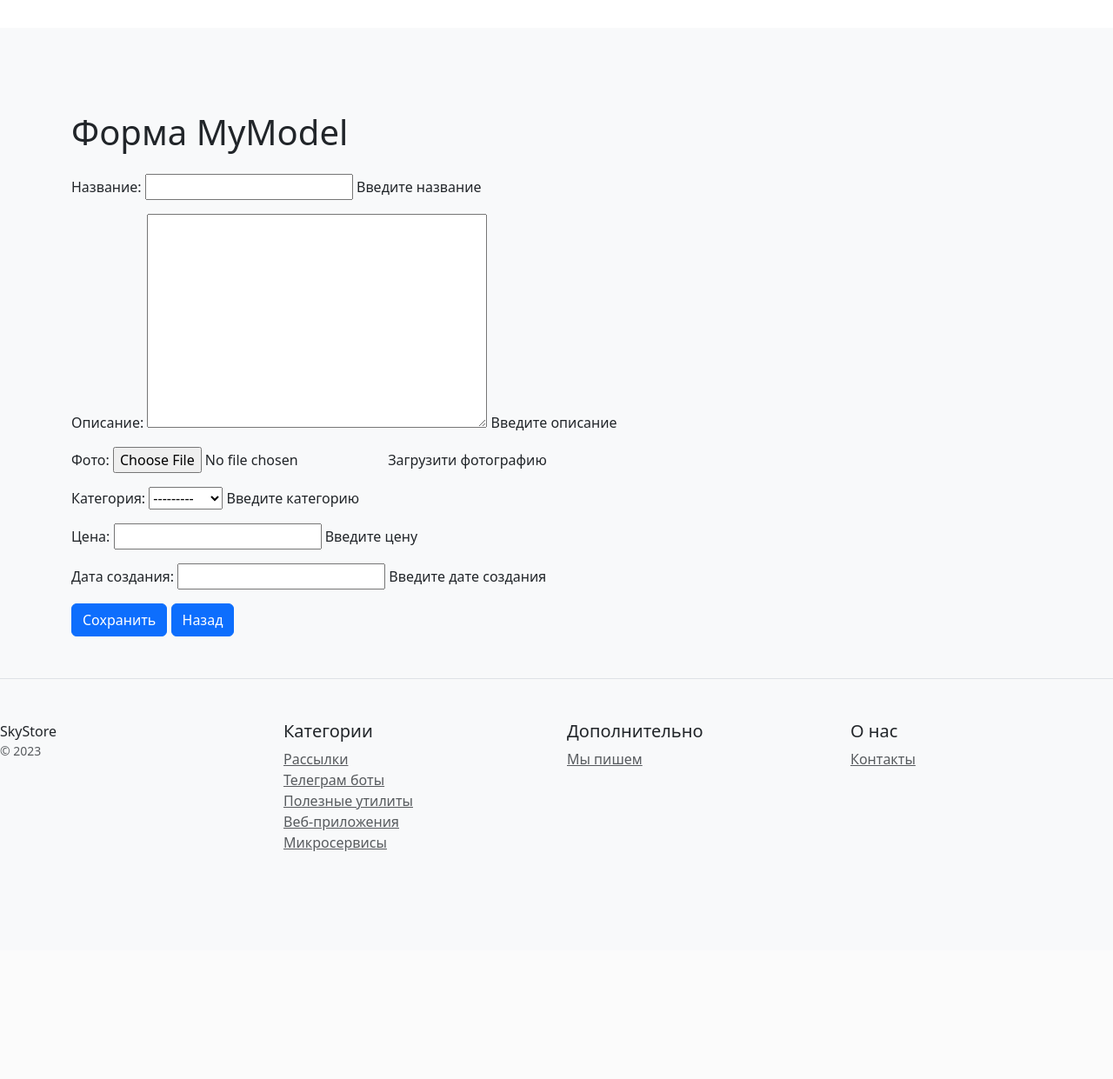
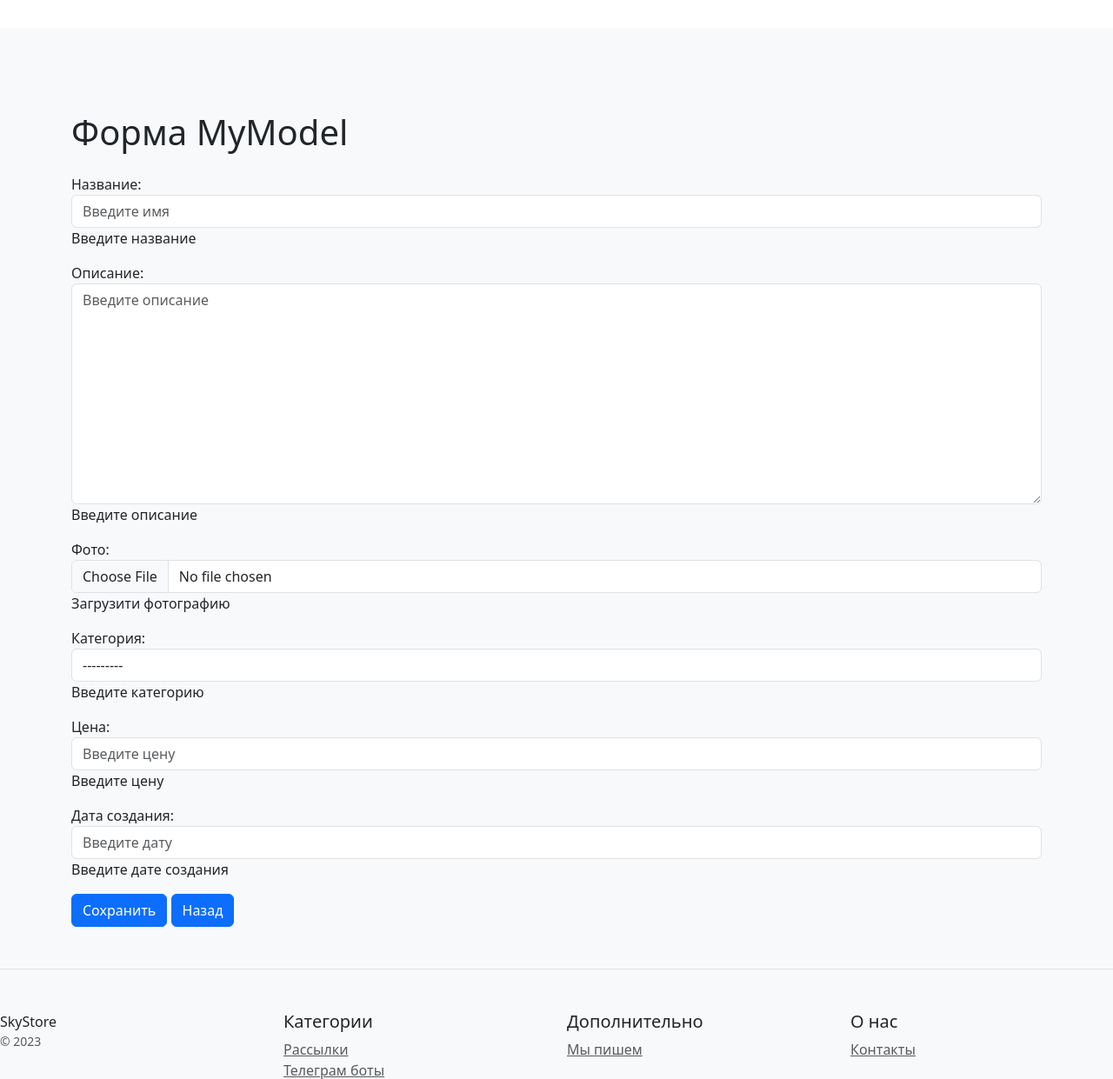
Before and after one commit to IvanRas/project23, a Django app: page /product_create/ in a window 1280 px wide. Shown: the part 217-1458 px from the top of the page at 87% size. Before the commit the page ends 1196 px from the top, so only its background shows below. Run offline with Django 5.2, Linux system fonts and the light colour scheme; data comes from the database, SQL or seed files in the repository; some libraries are stand-ins or nearby versions.

Commit message:
update forms.py

```diff
--- a/blog/templates/blog/blog_form.html
+++ b/blog/templates/blog/blog_form.html
@@ -5,6 +5,7 @@
         <h1 class="mb-4">Добавить пост</h1>
         <form method="post" enctype="multipart/form-data">
             {% csrf_token %}
+            {{ form.non_field_errors }}
             {{ form.as_p }}
             <button type="submit" class="btn btn-primary">Сохранить</button>
             <a href="{% url 'blog:home' %}" class="btn btn-secondary">Отмена</a>
--- a/catalog/forms.py
+++ b/catalog/forms.py
@@ -11,6 +11,18 @@ class ProductForm(forms.ModelForm):
         model = Product
         fields = ['name', 'description', 'image', 'category', 'price', 'created_at']
 
+    def __init__(self, *args, **kwargs):
+        super(ProductForm, self).__init__(*args, **kwargs)
+        self.fields['name'].widget.attrs.update({
+            'class': 'form-control',  # Добавление CSS-класса для стилизации поля
+            'placeholder': 'Введите имя'  # Текст подсказки внутри поля
+        })
+        self.fields['description'].widget.attrs.update({'class': 'form-control', 'placeholder': 'Введите описание'})
+        self.fields['image'].widget.attrs.update({'class': 'form-control'})
+        self.fields['category'].widget.attrs.update({'class': 'form-control'})
+        self.fields['price'].widget.attrs.update({'class': 'form-control', 'placeholder': 'Введите цену'})
+        self.fields['created_at'].widget.attrs.update({'class': 'form-control', 'placeholder': 'Введите дату'})
+
     def clean_name(self):
         name = self.cleaned_data.get('name')
         if any(word in name.lower() for word in forbidden):
@@ -18,9 +30,7 @@ class ProductForm(forms.ModelForm):
         return name
 
     def clean_description(self):
-        cleaned_data = super().clean()
-        description = cleaned_data.get('description')
-
+        description = self.cleaned_data.get('description')
         if any(word in description.lower() for word in forbidden):
             raise ValidationError("Название не должно содержать запрещенные слова.")
         return description
@@ -32,7 +42,7 @@ class ProductForm(forms.ModelForm):
         return price
 
 
-class CategorytForm(forms.ModelForm):
+class CategoryForm(forms.ModelForm):
     class Meta:
         model = Category
         fields = ['name', 'description']
--- a/catalog/templates/catalog/product_form.html
+++ b/catalog/templates/catalog/product_form.html
@@ -7,6 +7,7 @@
         <h1 class="mb-4">Форма MyModel</h1>
         <form method="post">
             {% csrf_token %}
+            {{ form.non_field_errors }}
             {{ form.as_p }}
             <button type="submit" class="btn btn-primary">Сохранить</button>
                 <a class="btn btn-primary" href="{% url 'catalog:home' %}">Назад</a>
```
Also changed, not shown: catalog/views.py (+3 -4 lines), catalog/migrations/0003_alter_product_price.py (added).
